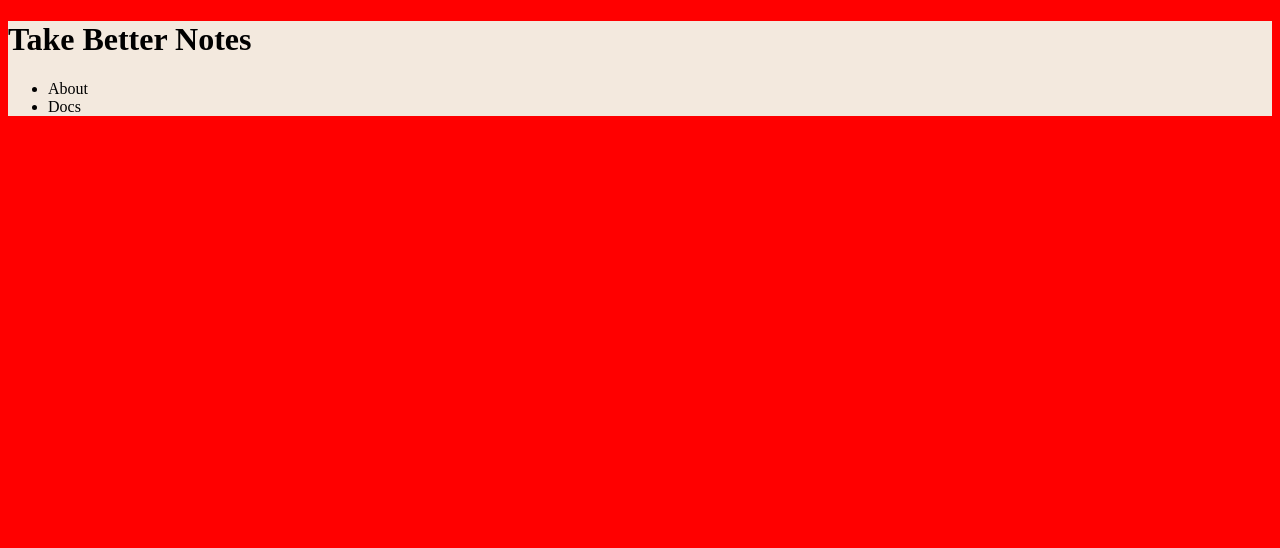
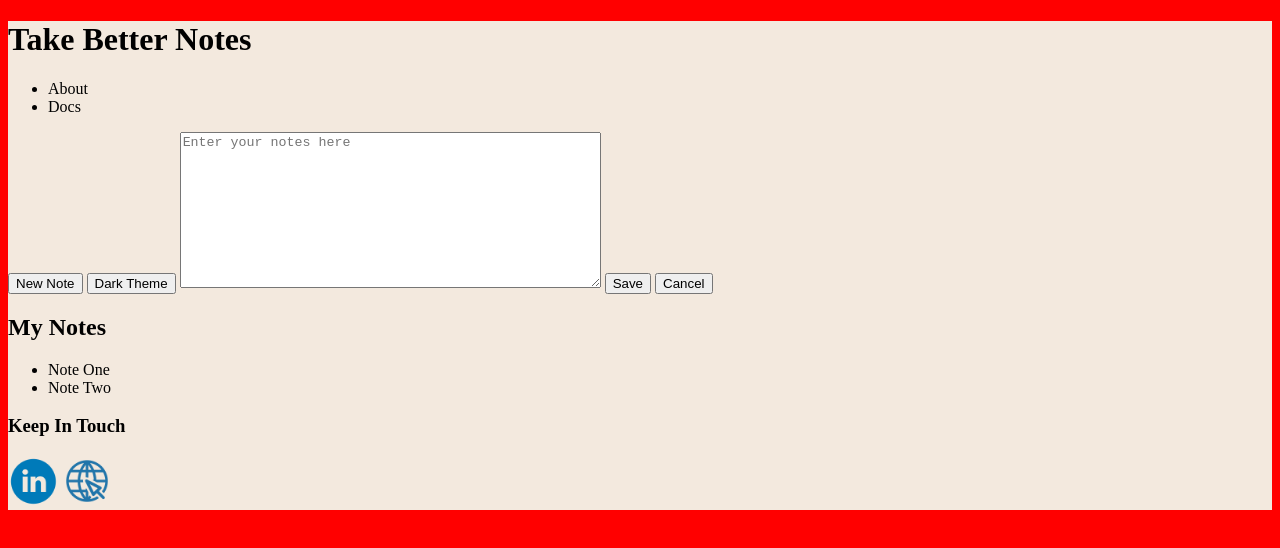
Before and after one commit to kianabdollahi/WebTechAssignment1, a plain HTML site: page index.html in a window 1280 px wide. Drawn offline with Linux system fonts and the light colour scheme.

Commit message:
Completes html structuring

```diff
--- a/index.html
+++ b/index.html
@@ -11,9 +11,9 @@
       href="https://fonts.googleapis.com/css2?family=Righteous&display=swap"
       rel="stylesheet"
     />
-
     <title>My Notes</title>
   </head>
+
   <body>
     <header class="home-page-header">
       <h1 id="main-title">Take Better Notes</h1>
@@ -29,6 +29,50 @@
       </nav>
     </header>
 
-    <main></main>
+    <main>
+      <section class="note-taking-area">
+        <button id="new-note-button" type="button">New Note</button>
+        <button id="theme-button" type="button">Dark Theme</button>
+
+        <textarea
+          id="text-box"
+          name="user-notes"
+          rows="10"
+          cols="50"
+          placeholder="Enter your notes here"
+        ></textarea>
+
+        <button id="save-button" type="button">Save</button>
+        <button id="cancel-button" type="button">Cancel</button>
+      </section>
+
+      <aside class="home-page-aside">
+        <h2 id="my-notes-title">My Notes</h2>
+        <ul id="my-notes-list">
+          <li>Note One</li>
+          <li>Note Two</li>
+        </ul>
+      </aside>
+
+      <footer class="home-page-footer">
+        <h3 id="footer-title">Keep In Touch</h3>
+        <a href="https://www.linkedin.com/" title="linkedin"
+          ><img
+            src="images/linkedin_logo.webp"
+            alt="linkedin logo"
+            width="50"
+            height="50"
+        /></a>
+        <a
+          href="https://www.lensculture.com/articles/sonja-hamad-jin-jiyan-azadi-women-life-freedom"
+          title="jin jiyan azadi"
+          ><img
+            src="images/Internet_logo.webp"
+            alt="internet logo"
+            width="50"
+            height="50"
+        /></a>
+      </footer>
+    </main>
   </body>
 </html>
```
